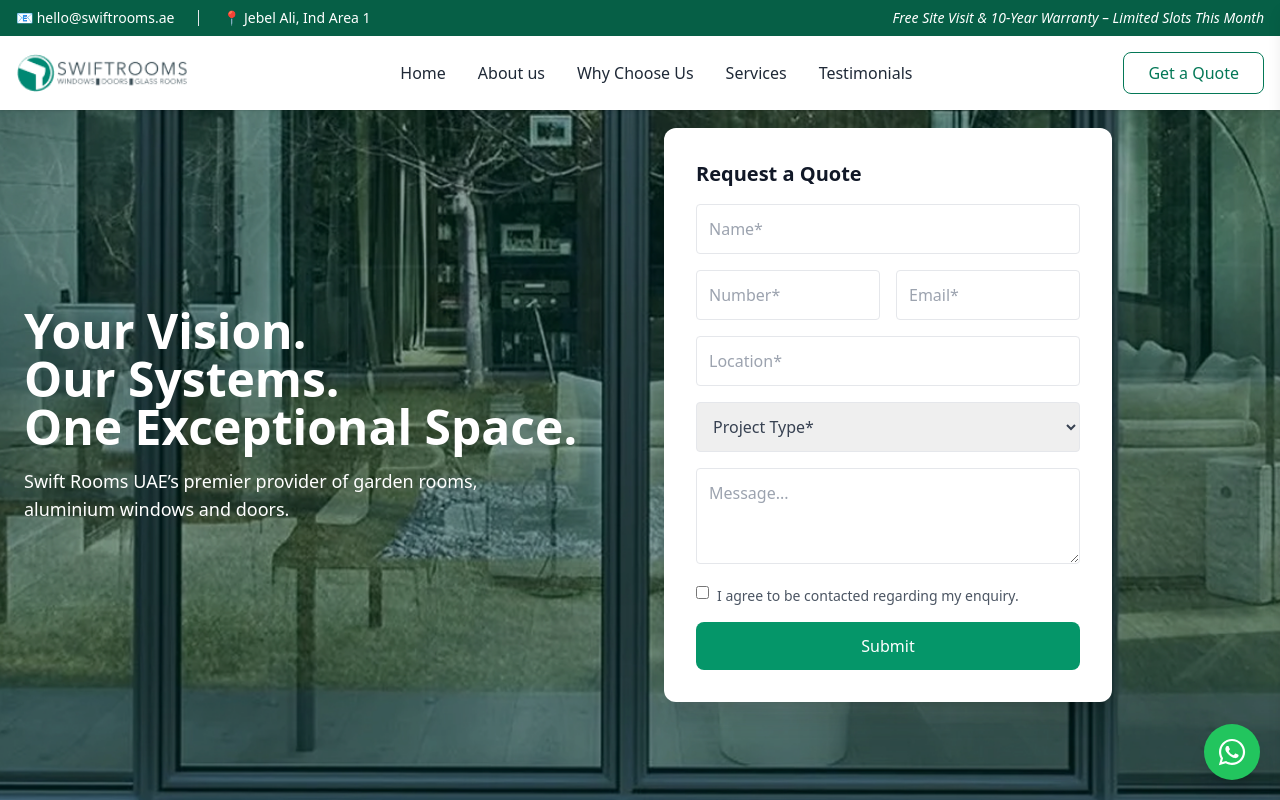
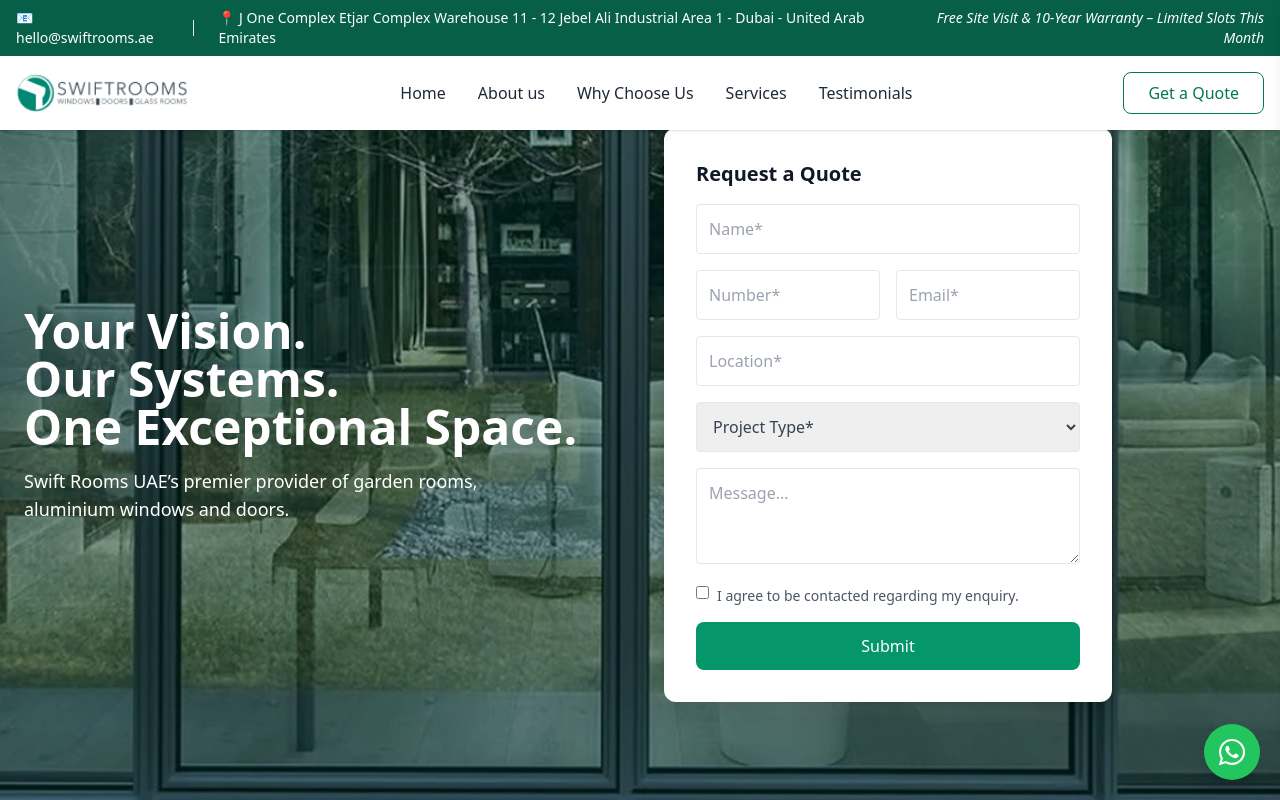
Before and after one commit to pooja9028/swiftroom, a React (Vite) app: page / in a window 1280 px wide. Shown: the top 800 px of the page. Built offline with nearby package versions, Linux system fonts and the light colour scheme.

Commit message:
footer link updated

```diff
--- a/src/components/Header.jsx
+++ b/src/components/Header.jsx
@@ -35,7 +35,7 @@ export default function Header() {
     rel="noopener noreferrer"
     className="flex items-center gap-2 hover:text-emerald-300 transition"
   >
-    📍 Jebel Ali, Ind Area 1
+    📍 J One Complex Etjar Complex Warehouse 11 - 12 Jebel Ali Industrial Area 1 - Dubai - United Arab Emirates
   </a>
 </div>
 
```
